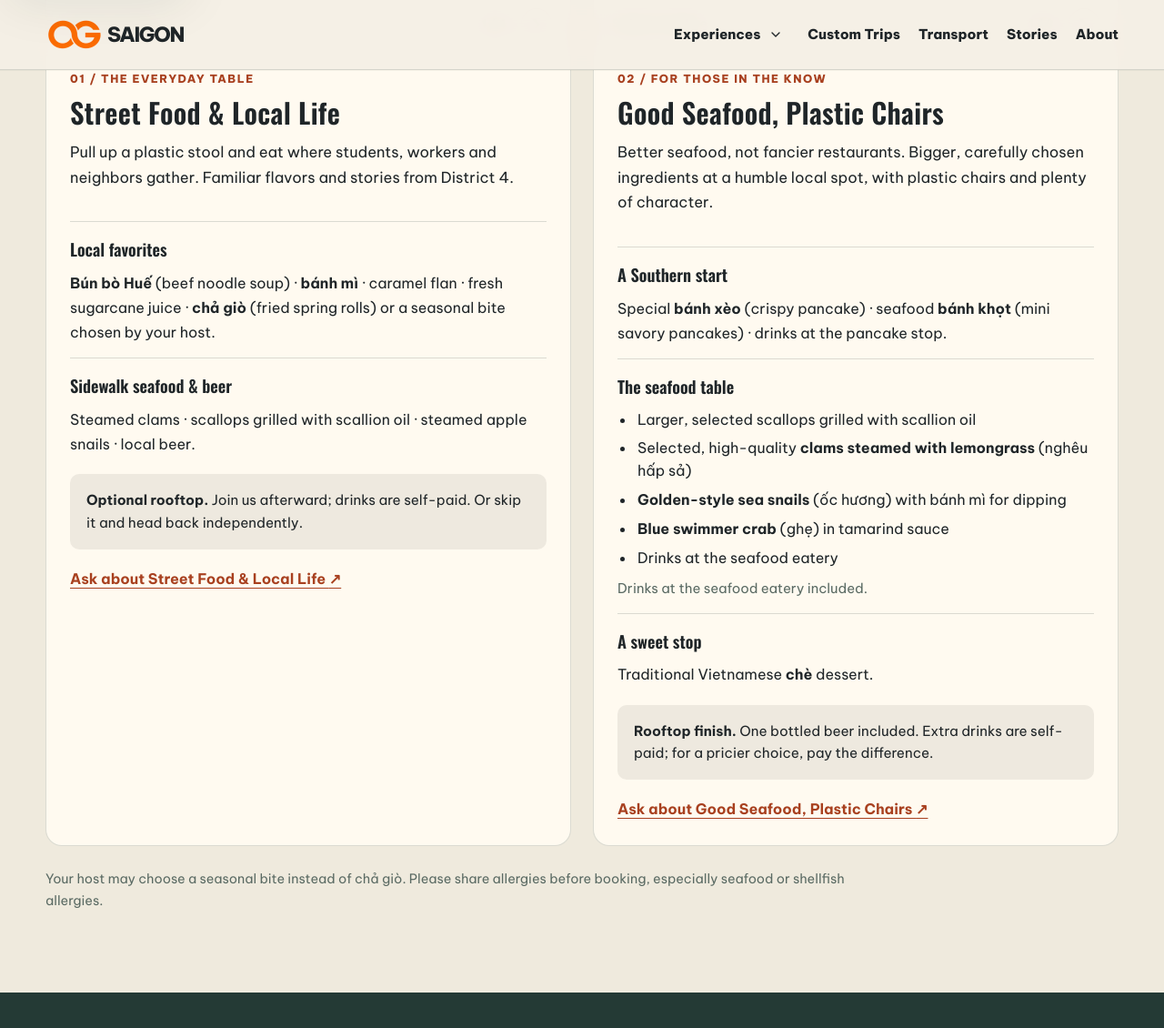
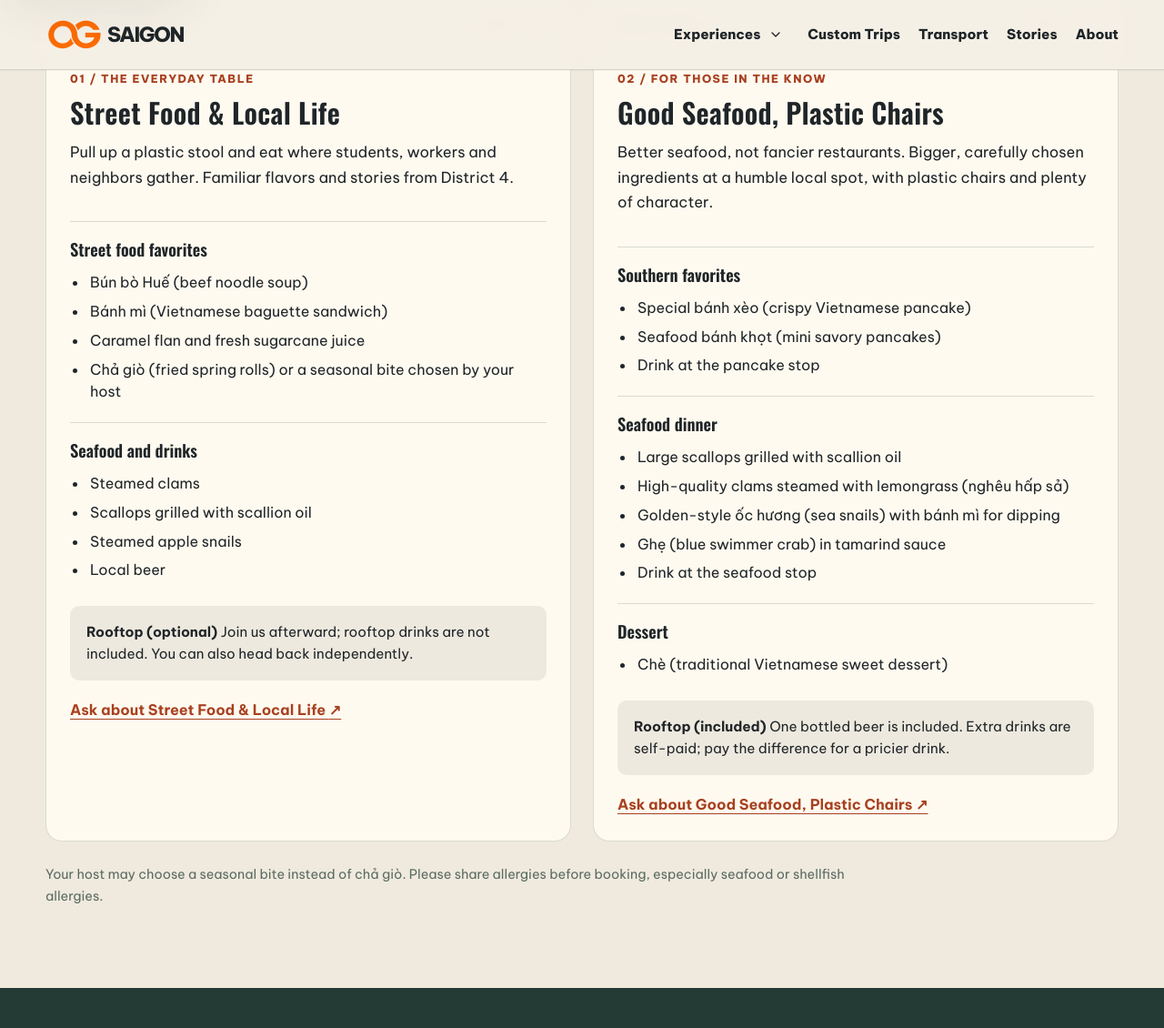
Before and after one commit to DSG2025/DSG2025.github.io, a Jekyll site: the page built from experiences/hidden-saigon/index.html, in a window 1280 px wide and 1400 px high, scrolled down 2117 px, cut to the strip 0-1170 px from the top of the window. Shown: the top 1130 px of the strip at 91% size. Built offline with Jekyll 4.4.1, drawn with Linux system fonts in a browser that asks for light colours; some web fonts are replaced.

Commit message:
refactor(hidden-saigon): standardize food menus and reading hierarchy

```diff
--- a/experiences/hidden-saigon/index.html
+++ b/experiences/hidden-saigon/index.html
@@ -101,14 +101,24 @@ layout: null
             <h3 id="hf-street-title">Street Food &amp; Local Life</h3>
             <p class="hf-option-lead">Pull up a plastic stool and eat where students, workers and neighbors gather. Familiar flavors and stories from District 4.</p>
             <div class="hf-menu-group">
-              <h4>Local favorites</h4>
-              <p class="hf-menu-items"><strong>Bún bò Huế</strong> (beef noodle soup) · <strong>bánh mì</strong> · caramel flan · fresh sugarcane juice · <strong>chả giò</strong> (fried spring rolls) or a seasonal bite chosen by your host.</p>
+              <h4>Street food favorites</h4>
+              <ul class="hf-menu-list">
+                <li>Bún bò Huế (beef noodle soup)</li>
+                <li>Bánh mì (Vietnamese baguette sandwich)</li>
+                <li>Caramel flan and fresh sugarcane juice</li>
+                <li>Chả giò (fried spring rolls) or a seasonal bite chosen by your host</li>
+              </ul>
             </div>
             <div class="hf-menu-group">
-              <h4>Sidewalk seafood &amp; beer</h4>
-              <p class="hf-menu-items">Steamed clams · scallops grilled with scallion oil · steamed apple snails · local beer.</p>
+              <h4>Seafood and drinks</h4>
+              <ul class="hf-menu-list">
+                <li>Steamed clams</li>
+                <li>Scallops grilled with scallion oil</li>
+                <li>Steamed apple snails</li>
+                <li>Local beer</li>
+              </ul>
             </div>
-            <div class="hf-finish"><strong>Optional rooftop.</strong> Join us afterward; drinks are self-paid. Or skip it and head back independently.</div>
+            <div class="hf-finish"><strong>Rooftop (optional)</strong> Join us afterward; rooftop drinks are not included. You can also head back independently.</div>
             <a class="hf-text-link" href="https://wa.me/84938033395?text=Hi%20OG%20Saigon%2C%20I%27d%20like%20to%20ask%20about%20Street%20Food%20%26%20Local%20Life." data-whatsapp-link="" rel="noopener" target="_blank">Ask about Street Food &amp; Local Life <span aria-hidden="true">↗</span></a>
           </div>
         </article>
@@ -130,25 +140,30 @@ layout: null
             <h3 id="hf-seafood-title">Good Seafood, Plastic Chairs</h3>
             <p class="hf-option-lead">Better seafood, not fancier restaurants. Bigger, carefully chosen ingredients at a humble local spot, with plastic chairs and plenty of character.</p>
             <div class="hf-menu-group">
-              <h4>A Southern start</h4>
-              <p class="hf-menu-items">Special <strong>bánh xèo</strong> (crispy pancake) · seafood <strong>bánh khọt</strong> (mini savory pancakes) · drinks at the pancake stop.</p>
+              <h4>Southern favorites</h4>
+              <ul class="hf-menu-list">
+                <li>Special bánh xèo (crispy Vietnamese pancake)</li>
+                <li>Seafood bánh khọt (mini savory pancakes)</li>
+                <li>Drink at the pancake stop</li>
+              </ul>
             </div>
             <div class="hf-menu-group">
-              <h4>The seafood table</h4>
-              <ul>
-                <li>Larger, selected scallops grilled with scallion oil</li>
-                <li>Selected, high-quality <strong>clams steamed with lemongrass</strong> (nghêu hấp sả)</li>
-                <li><strong>Golden-style sea snails </strong>(ốc hương) with bánh mì for dipping</li>
-                <li><strong>Blue swimmer crab </strong>(ghẹ) in tamarind sauce</li>
-                <li>Drinks at the seafood eatery</li>
+              <h4>Seafood dinner</h4>
+              <ul class="hf-menu-list">
+                <li>Large scallops grilled with scallion oil</li>
+                <li>High-quality clams steamed with lemongrass (nghêu hấp sả)</li>
+                <li>Golden-style ốc hương (sea snails) with bánh mì for dipping</li>
+                <li>Ghẹ (blue swimmer crab) in tamarind sauce</li>
+                <li>Drink at the seafood stop</li>
               </ul>
-              <p class="hf-menu-extra">Drinks at the seafood eatery included.</p>
             </div>
             <div class="hf-menu-group hf-dessert-note">
-              <h4>A sweet stop</h4>
-              <p>Traditional Vietnamese <strong>chè</strong> dessert.</p>
+              <h4>Dessert</h4>
+              <ul class="hf-menu-list">
+                <li>Chè (traditional Vietnamese sweet dessert)</li>
+              </ul>
             </div>
-            <div class="hf-finish"><strong>Rooftop finish.</strong> One bottled beer included. Extra drinks are self-paid; for a pricier choice, pay the difference.</div>
+            <div class="hf-finish"><strong>Rooftop (included)</strong> One bottled beer is included. Extra drinks are self-paid; pay the difference for a pricier drink.</div>
             <a class="hf-text-link" href="https://wa.me/84938033395?text=Hi%20OG%20Saigon%2C%20I%27d%20like%20to%20ask%20about%20Good%20Seafood%2C%20Plastic%20Chairs." data-whatsapp-link="" rel="noopener" target="_blank">Ask about Good Seafood, Plastic Chairs <span aria-hidden="true">↗</span></a>
           </div>
         </article>
```
